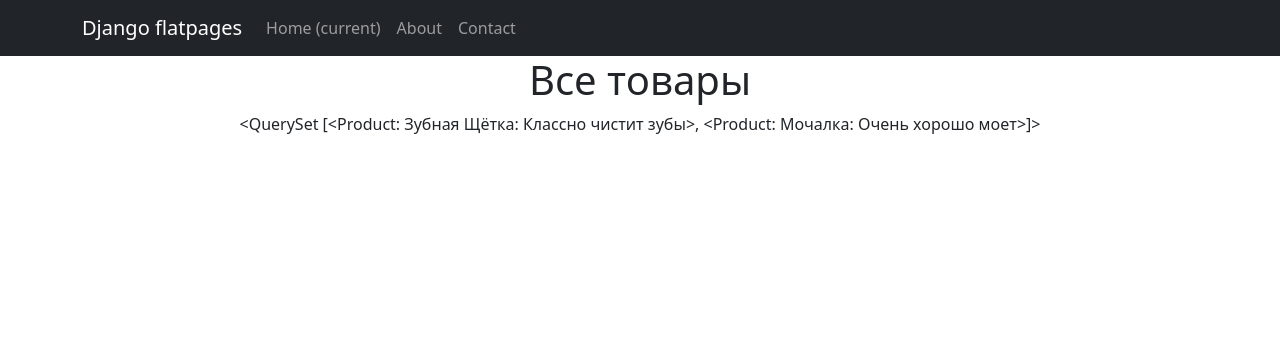
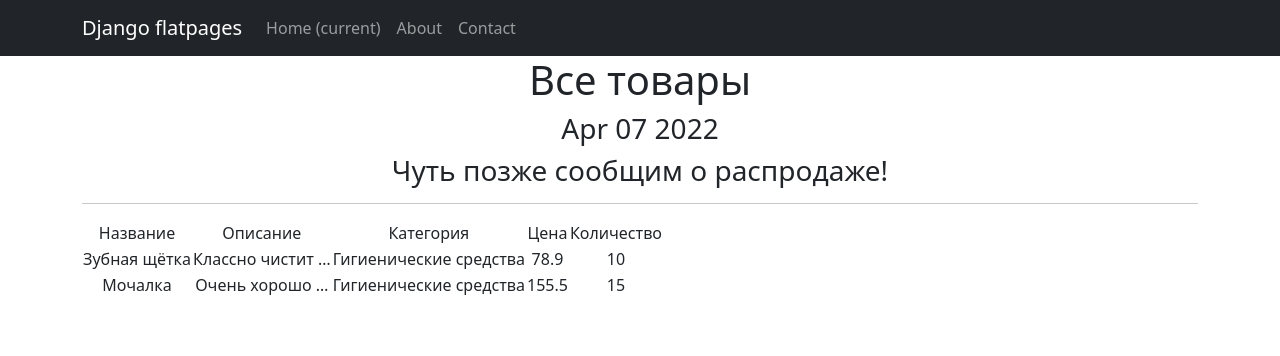
Before and after one commit to LlamaUnicorn/FPW_D4, a Django app: page /products/ in a window 1280 px wide. Shown: the top 356 px of the page. Run offline with Django 4.2, Linux system fonts and the light colour scheme; data comes from the database, SQL or seed files in the repository; both versions use the stored data as it was after the commit; some libraries are stand-ins or nearby versions.

Commit message:
Finished D3.3

```diff
--- a/project/simpleapp/views.py
+++ b/project/simpleapp/views.py
@@ -1,3 +1,4 @@
+from datetime import datetime
 # Импортируем класс, который говорит нам о том,
 # что в этом представлении мы будем выводить список объектов из БД
 from django.views.generic import ListView, DetailView
@@ -16,6 +17,21 @@ class ProductsList(ListView):
     # Его надо указать, чтобы обратиться к списку объектов в html-шаблоне.
     context_object_name = 'products'
 
+    # Метод get_context_data позволяет нам изменить набор данных,
+    # который будет передан в шаблон.
+    def get_context_data(self, **kwargs):
+        # С помощью super() мы обращаемся к родительским классам
+        # и вызываем у них метод get_context_data с теми же аргументами,
+        # что и были переданы нам.
+        # В ответе мы должны получить словарь.
+        context = super().get_context_data(**kwargs)
+        # К словарю добавим текущую дату в ключ 'time_now'.
+        context['time_now'] = datetime.utcnow()
+        # Добавим ещё одну пустую переменную,
+        # чтобы на её примере рассмотреть работу ещё одного фильтра.
+        context['next_sale'] = None
+        return context
+
 
 class ProductDetail(DetailView):
     # Модель всё та же, но мы хотим получать информацию по отдельному товару
--- a/project/templates/products.html
+++ b/project/templates/products.html
@@ -1,13 +1,39 @@
-<!--  наследуемся от шаблона default.html, который мы создавали для flatpages -->
 {% extends 'flatpages/default.html' %}
 
-<!-- Название у нас будет products -->
 {% block title %}
 Products
 {% endblock title %}
 
-<!-- В контенте на странице мы выводим все товары -->
 {% block content %}
-<h1>Все товары</h1>
-{{ products }}
+   <h1>Все товары</h1>
+   <h3>{{ time_now|date:'M d Y' }}</h3>
+   <!-- Если в переменной next_sale будет None,
+   то выведется указанный в фильтре текст -->
+   <h3> {{ next_sale|default_if_none:"Чуть позже сообщим о распродаже!" }} </h3>
+
+   <hr>
+   {% if products %}
+       <table>
+           <tr>
+               <td>Название</td>
+               <td>Описание</td>
+               <td>Категория</td>
+               <td>Цена</td>
+               <td>Количество</td>
+           </tr>
+
+           {% for product in products %}
+           <tr>
+               <td>{{ product.name }}</td>
+               <td>{{ product.description|truncatewords:2 }}</td>
+               <td>{{ product.category.name }}</td>
+               <td>{{ product.price }}</td>
+               <td>{{ product.quantity }}</td>
+           </tr>
+           {% endfor %}
+
+       </table>
+   {% else %}
+       <h2>Товаров нет!</h2>
+   {% endif %}
 {% endblock content %}
```
Also changed, not shown: project/db.sqlite3.
